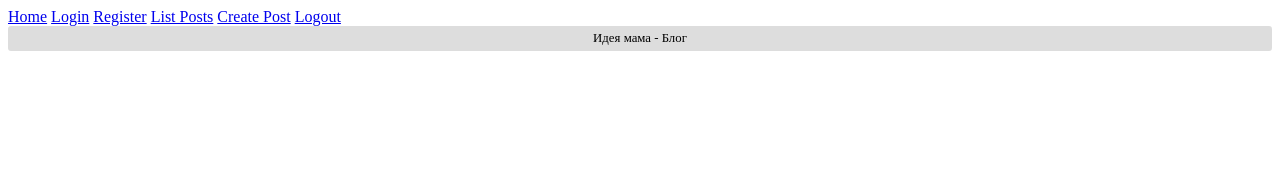
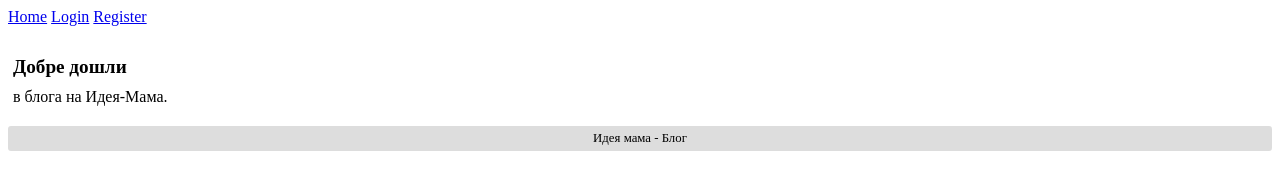
Before and after one commit to acedrag/IdeaMama, a plain HTML site: page IdeaMamaBlog/blog.html in a window 1280 px wide. Drawn offline with Linux system fonts and the light colour scheme.

Commit message:
Changed some names in the html file

```diff
--- a/IdeaMamaBlog/blog.html
+++ b/IdeaMamaBlog/blog.html
@@ -2,8 +2,10 @@
 <html lang="en">
 <head>
     <meta charset="UTF-8">
+    <title>Idea Mama Blog</title>
     <link rel="stylesheet" type="text/css" href="styles/site.css">
     <script src="scripts/jquery-3.0.0.min.js"></script>
+    <script src="scripts/mama-blog.js"></script>
 </head>
 <body>
 <header>
@@ -19,6 +21,8 @@
     <section id="infoBox" onclick='$(this).fadeOut()'>Info</section>
     <section id="errorBox" onclick='$(this).fadeOut()'>Error</section>
     <section id="viewHome">
+        <h1>Добре дошли</h1>
+        в блога на Идея-Мама.
     </section>
     <section id="viewLogin">
         <h1>Please Login</h1>
```
